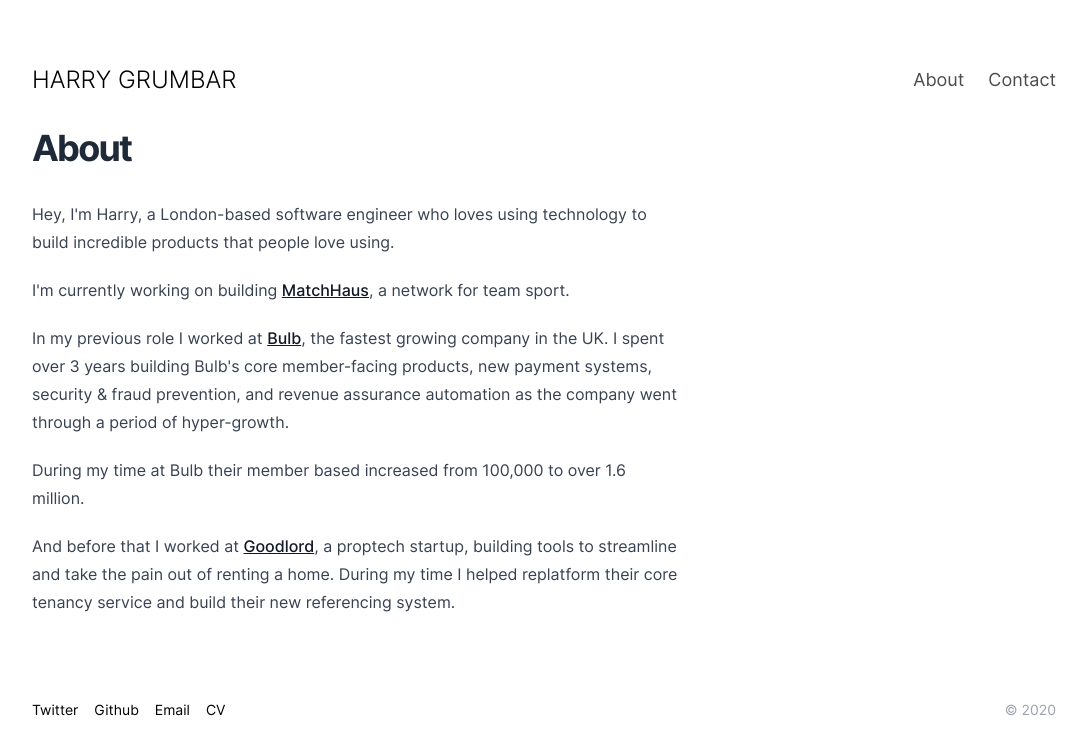
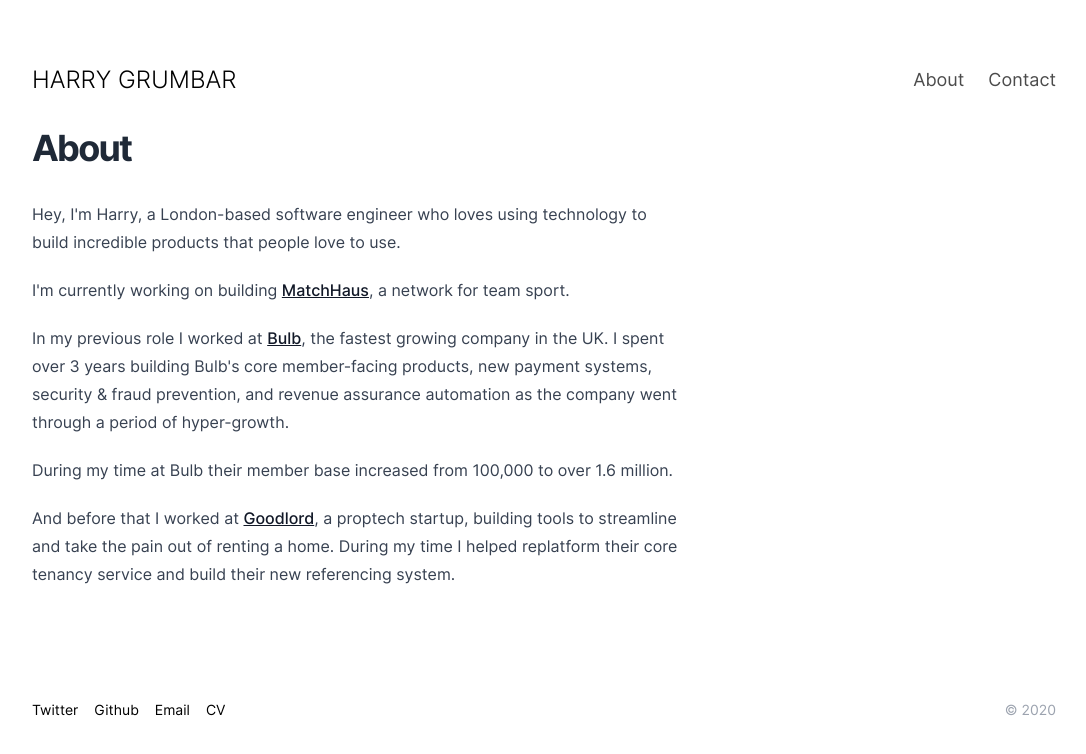
Before and after one commit to harrygr/harry.grumbar.me, a Next.js app: page /about in a window 1280 px wide. Shown: the top 754 px of the page, without its empty margins (96-1182 px from the left). Built offline with nearby package versions, Linux system fonts and the light colour scheme.

Commit message:
Fix typo in "About"

```diff
--- a/src/pages/about.tsx
+++ b/src/pages/about.tsx
@@ -18,7 +18,7 @@ const About: React.FC = () => {
       <article className="prose">
         <p>
           Hey, I'm Harry, a London-based software engineer who loves using
-          technology to build incredible products that people love using.
+          technology to build incredible products that people love to use.
         </p>
 
         <p>
@@ -41,7 +41,7 @@ const About: React.FC = () => {
         </p>
 
         <p>
-          During my time at Bulb their member based increased from 100,000 to
+          During my time at Bulb their member base increased from 100,000 to
           over 1.6 million.
         </p>
 
```
